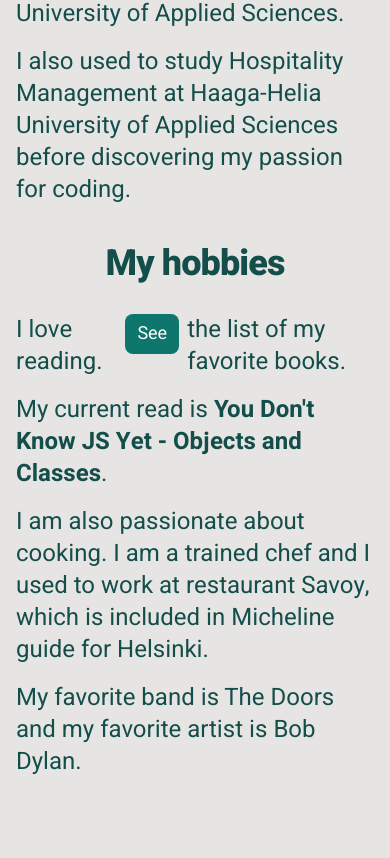
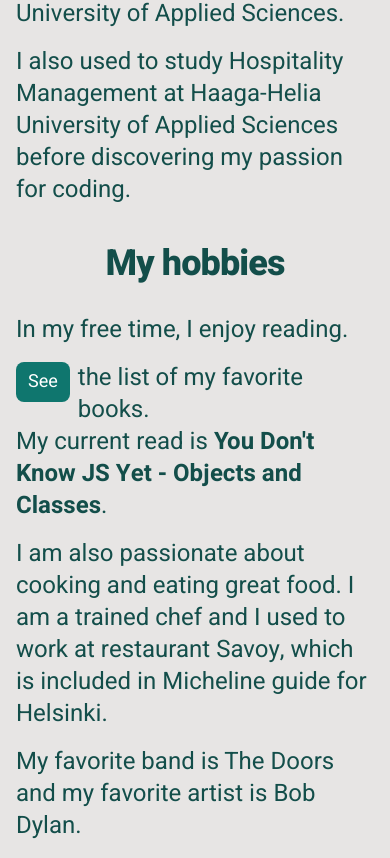
Before and after one commit to timmchi/timmchi.github.io, a React (Vite) app: page /about in a window 390 px wide. Shown: the part 698-1556 px from the top of the page. Before the commit the page ends 1492 px from the top, so only its background shows below. Built offline with nearby package versions, Linux system fonts and the light colour scheme.

Commit message:
responsive book list modal

```diff
--- a/src/components/About.jsx
+++ b/src/components/About.jsx
@@ -18,14 +18,13 @@ const About = () => {
                 <div className="text-2xl mx-auto px-4">
                     <div>
                         <h2 className="font-extrabold text-center text-4xl pt-6 pb-8 tracking-tight leading-none">My hobbies</h2>
-                            <div className="flex gap-2">
-                                <p className="w-auto max-w-lg mb-4">I love reading.</p>
+
+                                <p className="w-auto max-w-lg mb-4">In my free time, I enjoy reading.</p>
                                 <div className="flex gap-2"><BookListModal buttonText="See" /> <span>the list of my favorite books.</span></div>
-                            </div>
                         <p className="w-auto max-w-lg mb-4">My current read is <a href="https://github.com/getify/You-Dont-Know-JS/tree/2nd-ed/objects-classes" target="_blank"><strong>You Don't Know JS Yet - Objects and Classes</strong>.</a></p>
                     </div>
                     <div>
-                        <p className="w-auto max-w-lg mb-4">I am also passionate about cooking. I am a trained chef and I used to work at restaurant Savoy, which is included in Micheline guide for Helsinki.</p>
+                        <p className="w-auto max-w-lg mb-4">I am also passionate about cooking and eating great food. I am a trained chef and I used to work at restaurant Savoy, which is included in Micheline guide for Helsinki.</p>
                     </div>
                     <div>
                         <p className="w-auto max-w-lg mb-4">My favorite band is The Doors and my favorite artist is Bob Dylan.</p>
--- a/src/components/BookListModal.jsx
+++ b/src/components/BookListModal.jsx
@@ -15,8 +15,9 @@ const BookListModal = ({ buttonText }) => {
                 {buttonText}
             </button>
 
-            <div className={`${!isOpen && 'hidden'} fixed backdrop-blur-sm overflow-y-auto overflow-x-hidden fixed inset-0 z-50 justify-center items-center w-full md:inset-0 h-[calc(100%-1rem)] max-h-full`} tabIndex="-1">
-                <div onClick={e => e.stopPropagation()} className="relative p-4 top-1/4 left-1/4 w-full max-w-4xl max-h-full">
+            <div className={`${!isOpen && 'hidden'} fixed backdrop-blur-sm overflow-y-auto overflow-x-hidden inset-0 z-50 p-8 justify-center items-center w-full md:p-0 md:inset-0 h-[calc(100%-1rem)] max-h-full`} tabIndex="-1">
+                {/* <div onClick={e => e.stopPropagation()} className="relative p-4 top-1/4 left-1/4 w-full max-w-4xl max-h-full"> */}
+                <div onClick={e => e.stopPropagation()} className="relative bg-teal-900 bg-opacity-95 rounded-lg top-[15%] shadow-lg max-w-full max-h-full w-full md:w-11/12 lg:w-1/2 md:top-1/4 md:left-1/4">
                     <div className="relative bg-teal-900 bg-opacity-95 rounded-lg shadow-lg">
                         <div className="flex items-center justify-between p-4 md:p-5 border-b rounded-t dark:border-slate-400">
                             <h3 className="text-xl font-semibold text-white">Favorite Books</h3>
@@ -27,8 +28,8 @@ const BookListModal = ({ buttonText }) => {
                                 <span className="sr-only">Close modal</span>
                             </button>
                         </div>
-                        <div className="p-4 md:p-5 space-y-4">
-                            <div className="flex gap-8 text-lg text-white">
+                        <div className="p-16 space-y-4 md:p-4">
+                            <div className="flex flex-col gap-4 text-lg text-white md:flex-row md:gap-8">
                                 {books.map(book => <BookCard key={book.id} book={book} />)}
                             </div>
                         </div>
```
